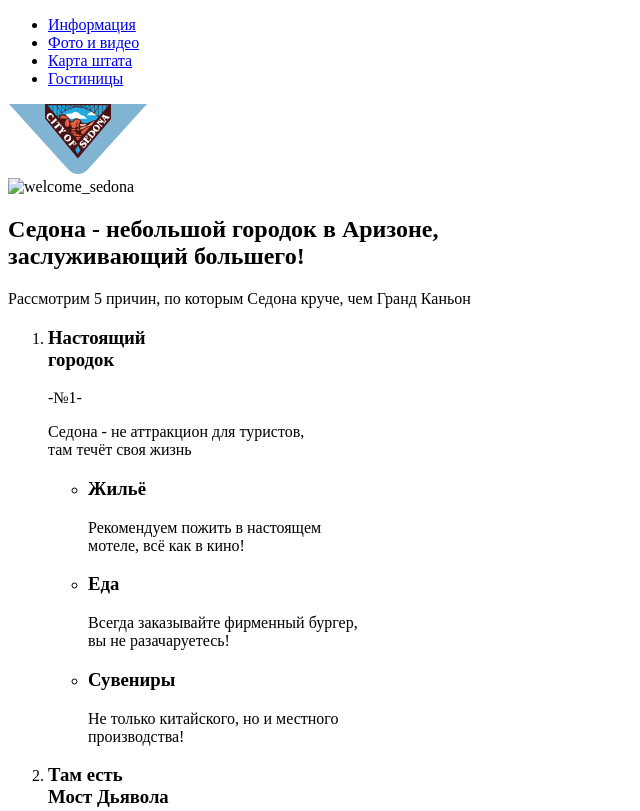
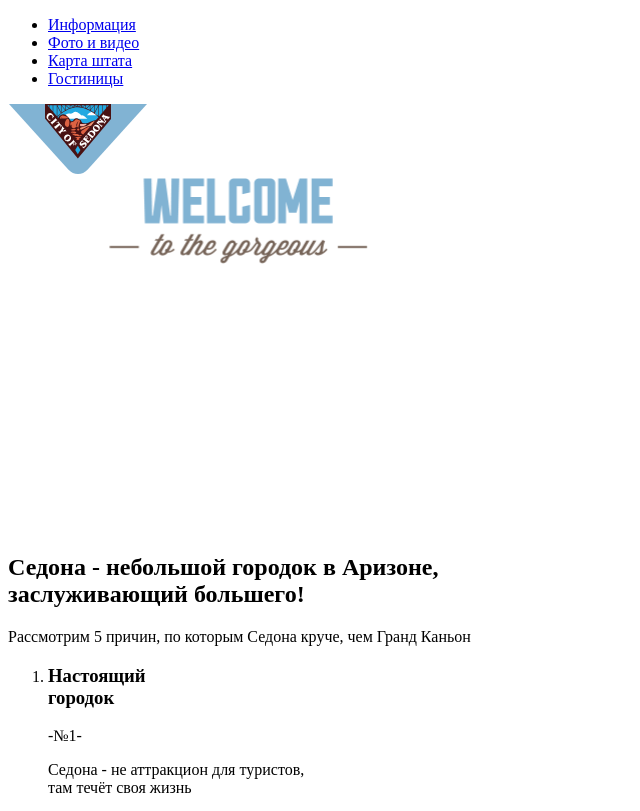
Before and after one commit to pushistik73/1027469-sedona-26, a plain HTML site: page index.html in a window 1280 px wide. Shown: the top 811 px of the page, without its empty margins (0-640 px from the left). Drawn offline with Linux system fonts and the light colour scheme.

Commit message:
Update index.html

```diff
--- a/index.html
+++ b/index.html
@@ -19,7 +19,8 @@
 
     </header>
 
-    	<img src="img/welcom.png" alt="welcome_sedona" height="352" width="460">
+
+    	<img src="img/welcome.png" alt="welcome_sedona" height="352" width="460">
 
     <section>
     	    <h2>Седона - небольшой городок в Аризоне,<br>заслуживающий большего!</h2>
```
